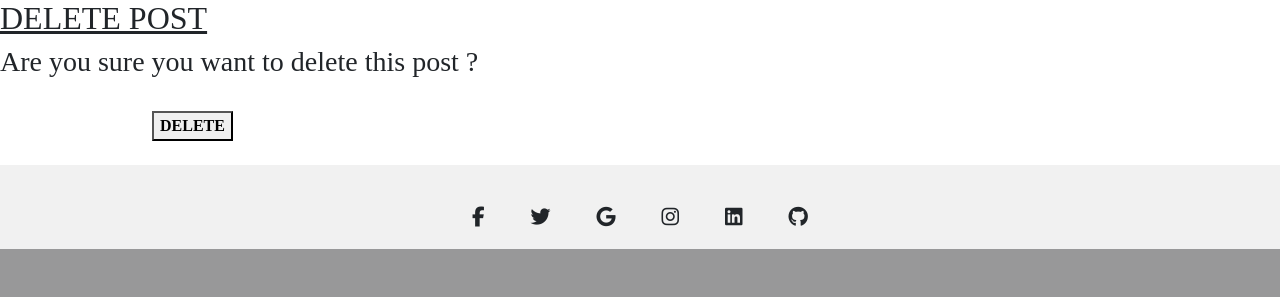
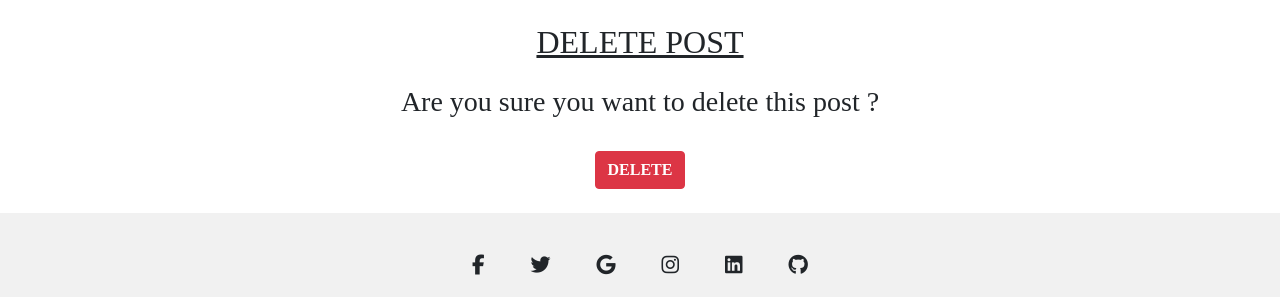
Before and after one commit to nadsbuhdha/portfolio-project-4, a Django app: a page that uses templates/delete_post.html in a window 1280 px wide. Shown: the part 1017-1314 px from the top of the page. Before the commit the page ends 1266 px from the top, so only its background shows below. Run offline with Django 3.2, Linux system fonts and the light colour scheme; a user stored in the database is signed in; tables that the repository leaves empty hold one stand-in row (values such as "Sample post"); some libraries are stand-ins or nearby versions; some web fonts are replaced.

Commit message:
h2 styling updated

```diff
--- a/review/forms.py
+++ b/review/forms.py
@@ -16,7 +16,6 @@ class ReviewForm(forms.ModelForm):
         'artist': forms.TextInput(attrs={'class': 'form-control'}),
         'status': forms.Select(attrs={'class': 'form-control'}),
         'body': forms.Textarea(attrs={'class': 'form-control'}),
-        # 'author': forms.Select(attrs={'class': 'form-control'}),
         'album_image': forms.FileInput(attrs={'class': 'form-control'}),
     }
 
--- a/static/css/style.css
+++ b/static/css/style.css
@@ -12,6 +12,7 @@ p {
 .page_title {
     text-decoration: underline;
 }
+
 
 /* review card styling */
 
--- a/templates/create_post.html
+++ b/templates/create_post.html
@@ -8,7 +8,7 @@
         <form method="POST">
         {% csrf_token %}
         {{form.as_p}}
-        <button>Post</button>
+        <button type="button" class="btn btn-dark">Post</button>
         </form>
     </div>
 {% else %}
--- a/templates/delete_post.html
+++ b/templates/delete_post.html
@@ -2,16 +2,16 @@
 {% block content %}
 {% if request.user.is_authenticated %}
 {%  if request.user.id == object.author.id %}
-<div>
-    <h2 class="page_title">DELETE POST</h2>
-    <h3> Are you sure you want to delete this post ? </h3>
+<div class="mt-4 mb-2 container-fluid text-center">
+    <h2 class="page_title" >DELETE POST</h2>
+    <h3 class="mt-4"> Are you sure you want to delete this post ? </h3>
 </div>
 
 
-<div class=" container form-group p-4 create-form">
+<div class=" text-center container form-group p-4 create-form">
     <form method="POST">
     {% csrf_token %}
-    <button class="text-left"><strong>DELETE</strong> </button>
+    <button type="button" class="btn btn-danger" ><strong>DELETE</strong> </button>
     </form>
 </div>
 
--- a/templates/edit_post.html
+++ b/templates/edit_post.html
@@ -3,14 +3,14 @@
 {% if request.user.is_authenticated %}
 {%  if request.user.id == object.author.id %}
 <!-- <h1>{{ request.user.id }} {{ post }}</h1> -->
-    <div>
+    <div class="mt-4 mb-2 container-fluid text-center">
         <h2 class="text-center page_title">Edit </h2>
     </div>
     <div class=" container form-group p-4 create-form">
         <form method="POST">
         {% csrf_token %}
         {{form.as_p}}
-        <button>Post</button>
+        <button type="button" class="btn btn-dark">Post</button>
         </form>
     </div>
 {% else %}
--- a/templates/reviews.html
+++ b/templates/reviews.html
@@ -61,16 +61,18 @@
 </div>
 
 {% if is_paginated %}
+<div>
     <nav aria-label="Page navigation">
         <ul class="pagination justify-content-center">
             {% if page_obj.has_previous %}
-        <li><a href="?page={{ page_obj.previous_page_number }}" class="page-link">&laquo; PREV </a></li>
+            <li><a href="?page={{ page_obj.previous_page_number }}" class="page-link"> <i class="fa-solid fa-angle-left"> </i> PREVIOUS </a></li>
             {% endif %}
             {% if page_obj.has_next %}
-        <li><a href="?page={{ page_obj.next_page_number }}" class="page-link"> NEXT &raquo;</a></li>
+            <li><a href="?page={{ page_obj.next_page_number }}" class="page-link"> NEXT <i class="fa-solid fa-angle-right"></i></a></li>
 
             {% endif %}
         </ul>
     </nav>
+</div>
 {% endif %}
 {%endblock%}
--- a/templates/your_posts.html
+++ b/templates/your_posts.html
@@ -3,7 +3,7 @@
 {% block content %}
 <!---->
 <div class="container-fluid mt-4 mb-4 text-center">
-    <h2 class="Page_title">Your Reviews </h2>
+    <h2 class="page_title">Your Reviews </h2>
 </div>
 <!--Review Cards-->
 <div class="container-fluid">
@@ -33,7 +33,7 @@
                                 <li class="list-group-item text-center">Genre: {{post.genre}}</li>
                                 <li class="list-group-item text-center">Album Score: {{post.album_score}}</li>
                                 <li class="list-group-item text-center">Author: {{post.author}}</li>
-                                <button type="button"  class="btn btn-info btn-sm"><a href="{% url 'album_reviews' post.slug %}"> Read Review</a></button>
+                                <button type="button"  class="btn btn-link btn-sm"><a href="{% url 'album_reviews' post.slug %}"> Read Review</a></button>
                                 {% if user.is_authenticated %}
                                 {% if user.id == post.author.id %}
                                     <div class="row">
```
Also changed, not shown: templates/search.html (+4 -4 lines). Lines whose indentation alone changed are shown as unchanged.
